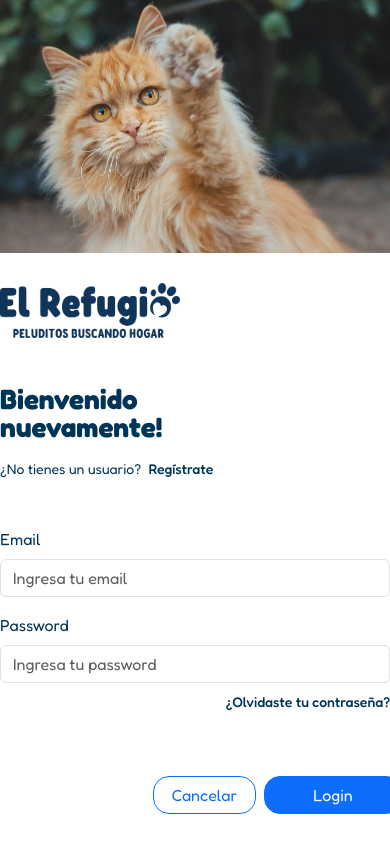
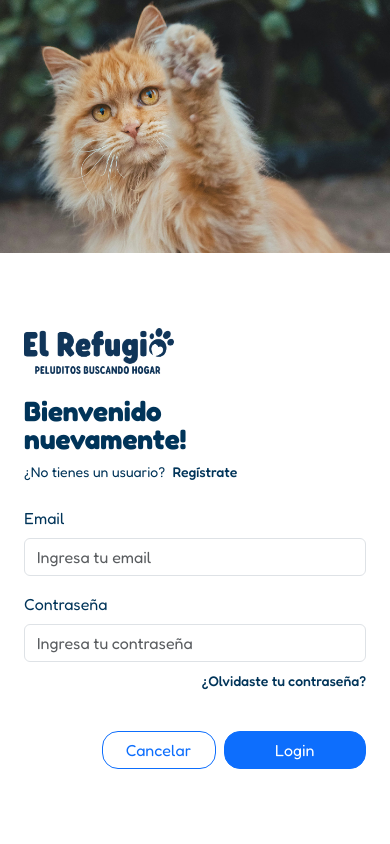
Before and after one commit to 4GeeksAcademy/proyecto-final-pt-uy, a React app: page /login in a window 390 px wide. Built offline with nearby package versions, Linux system fonts and the light colour scheme; no server answers.

Commit message:
refactor(login): make minor adjustments to style

```diff
--- a/src/front/js/pages/Login.js
+++ b/src/front/js/pages/Login.js
@@ -10,18 +10,18 @@ const Login = () => {
   return (
     <div className='d-flex flex-column-reverse flex-md-row min-vh-100'>
       {/* Form Panel */}
-      <div className="d-flex flex-column justify-content-center align-items-center w-100 w-md-50 form-panel">
+      <div className="d-flex flex-column justify-content-center align-items-center w-100 w-md-50 form-panel p-4">
         {/* Form Container */}
         <div className="d-flex flex-column w-100" style={{maxWidth: "470px"}}>
 
           {/* Logo */}
-          <figure className='logo-container mb-5'>
+          <figure className='logo-container mb-4 mb-md-5'>
             <img src={logo} alt="Logo" />
           </figure>
 
           {/* Text */}
-          <h1 className='fw-bold lh-1 mb-3'>Bienvenido <br />nuevamente!</h1>
-          <p className='fs-7 mb-5'>¿No tienes un usuario? <span className="ps-1 fw-medium" onClick={() => navigate("/register")}>Regístrate</span></p>
+          <h1 className='fw-bold lh-1 mb-2 mb-md-3'>Bienvenido <br />nuevamente!</h1>
+          <p className='fs-7 mb-4 mb-md-5'>¿No tienes un usuario? <span className="ps-1 fw-medium" onClick={() => navigate("/register")}>Regístrate</span></p>
 
           {/* Form */}
           <form className='d-flex flex-column w-100'>
@@ -32,16 +32,20 @@ const Login = () => {
             </div>
 
             {/* Password */}
-            <div className="mb-5">
-              <label htmlFor="password" className="form-label">Password</label>
-              <input type="password" className="form-control mb-2" id="password" placeholder='Ingresa tu password' />
+            <div className="mb-4 mb-md-5">
+              <label htmlFor="password" className="form-label">Contraseña</label>
+              <input type="password" className="form-control mb-2" id="password" placeholder='Ingresa tu contraseña' />
               <p className='text-end fs-7 fw-medium'>¿Olvidaste tu contraseña?</p>
             </div>
 
             {/* Buttons */}
-            <div className="d-flex justify-content-end row gap-2">
-              <button type='button' className='btn btn-outline-primary col-3 rounded-4'>Cancelar</button>
-              <button type='button' className="btn btn-primary col-4 rounded-4">Login</button>
+            <div className="row g-0 justify-content-end">
+              <div className="col-4 col-md-3 me-2">
+                <button type='button' className='btn btn-outline-primary rounded-4 w-100'>Cancelar</button>
+              </div>
+              <div className="col-5">
+                <button type='button' className="btn btn-primary rounded-4 w-100">Login</button>
+              </div>
             </div>
           </form>
         </div>
--- a/src/front/styles/index.css
+++ b/src/front/styles/index.css
@@ -39,7 +39,7 @@ body {
 .logo-container {
     display: flex;
     width: 100%;
-    max-width: 180px;
+    max-width: 150px;
 }
 
 .logo-container img {
@@ -65,4 +65,8 @@ body {
     .form-panel {
         min-height: 100vh;
     }
+
+    .logo-container {
+        max-width: 180px;
+    }
 }
```
